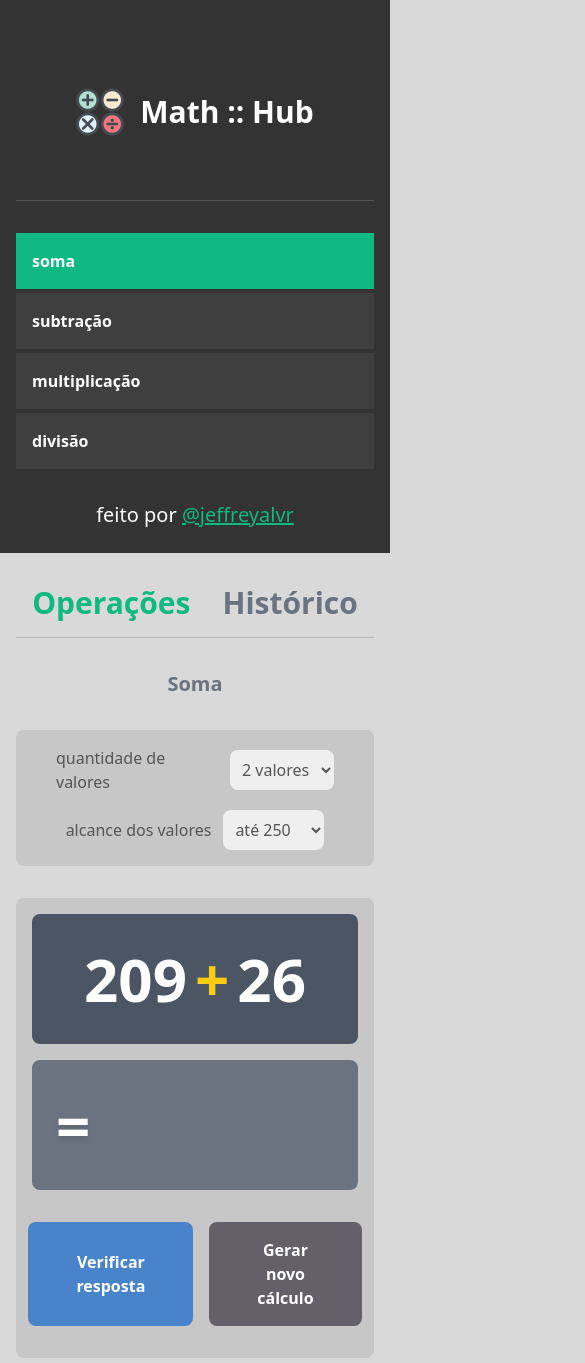
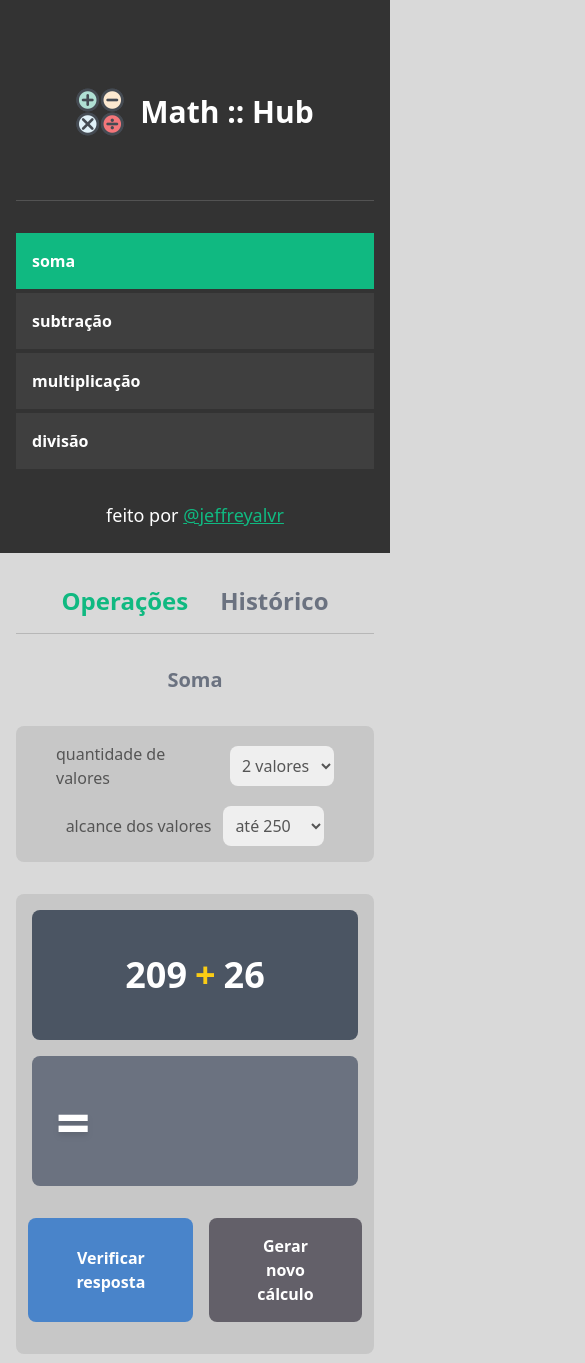
Before and after one commit to jeffreyalvr/math-hub, a React (Vite) app: page / in a window 390 px wide. Shown: the top 1363 px of the page, 585 px wide, since content can reach past the window. Built offline with nearby package versions, Linux system fonts and the light colour scheme.

Commit message:
Altera o tamanho das fontes em telas menores

```diff
--- a/src/components/Footer/index.jsx
+++ b/src/components/Footer/index.jsx
@@ -1,7 +1,7 @@
 const Footer = () => {
   return (
     <footer>
-      <span className="text-center w-full inline-block text-xl">
+      <span className="text-center w-full inline-block text-lg sm:text-xl">
         feito por{" "}
         <a
           href="https://jeffreyalvr.dev"
--- a/src/components/Operacoes/index.jsx
+++ b/src/components/Operacoes/index.jsx
@@ -190,7 +190,7 @@ const Operacoes = () => {
       </div>
 
       <div className="flex flex-col p-4 gap-4 rounded-lg bg-[#C7C7C7]">
-        <div className="flex flex-row flex-wrap min-h-[130px] w-full justify-center items-center rounded-lg p-6 text-6xl font-bold bg-gray-600">
+        <div className="flex flex-row flex-wrap min-h-[130px] w-full justify-center items-center rounded-lg p-6 text-4xl font-bold bg-gray-600 sm:text-6xl">
           {valoresOperacao.map((valor, index) => (
             <div key={index}>
               <span className="text-white">{valor}</span>
@@ -215,7 +215,7 @@ const Operacoes = () => {
           <span className="text-white drop-shadow-md">=</span>
           <input
             ref={campoInput}
-            className="w-fit text-6xl bg-transparent border-0 outline-none text-white overflow-x-auto"
+            className="w-fit text-4xl bg-transparent border-0 outline-none text-white overflow-x-auto sm:text-6xl"
             value={resultadoInput}
             onChange={(e) => handleEntradaCaracteres(e)}
             onKeyDown={(e) => handleKeyBindings(e)}
--- a/src/components/Tabs/index.jsx
+++ b/src/components/Tabs/index.jsx
@@ -15,11 +15,11 @@ const Tabs = ({ abas }) => {
             <h1
               key={aba.id}
               role="button"
-              className={`pb-4 text-3xl font-bold capitalize ${
+              className={`pb-4 text-2xl font-bold capitalize ${
                 abaSelecionada === aba.id
                   ? "text-emerald-500"
                   : "text-[#6B7280]"
-              }`}
+              } sm:text-3xl`}
               onClick={() => handleAbaSelecionada(aba.id)}
             >
               {aba.nome || "Sem_nome"}
```
